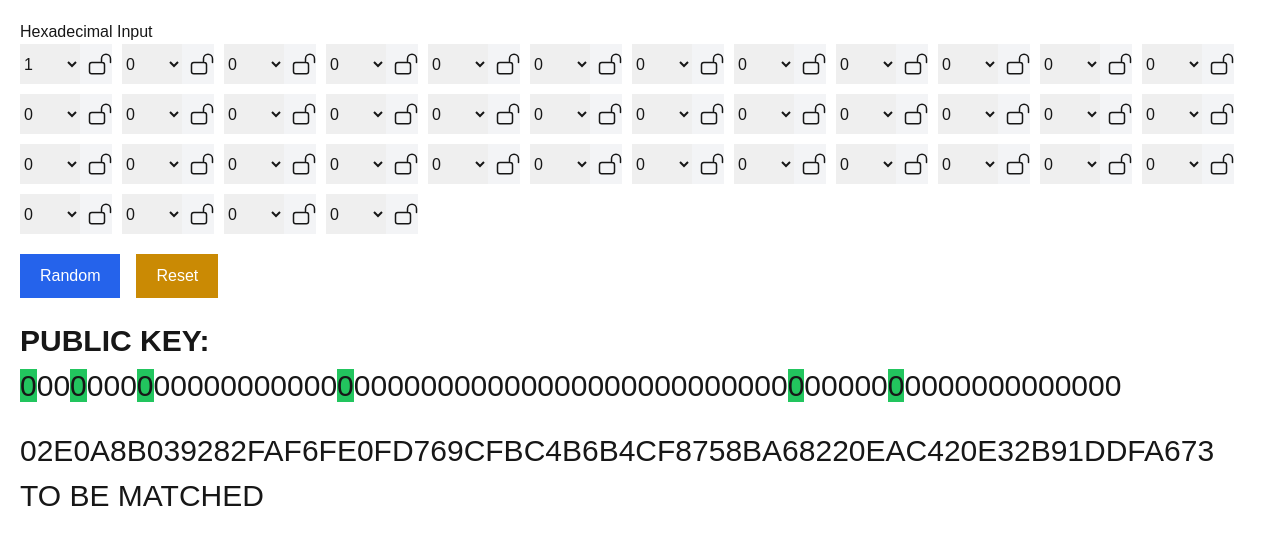
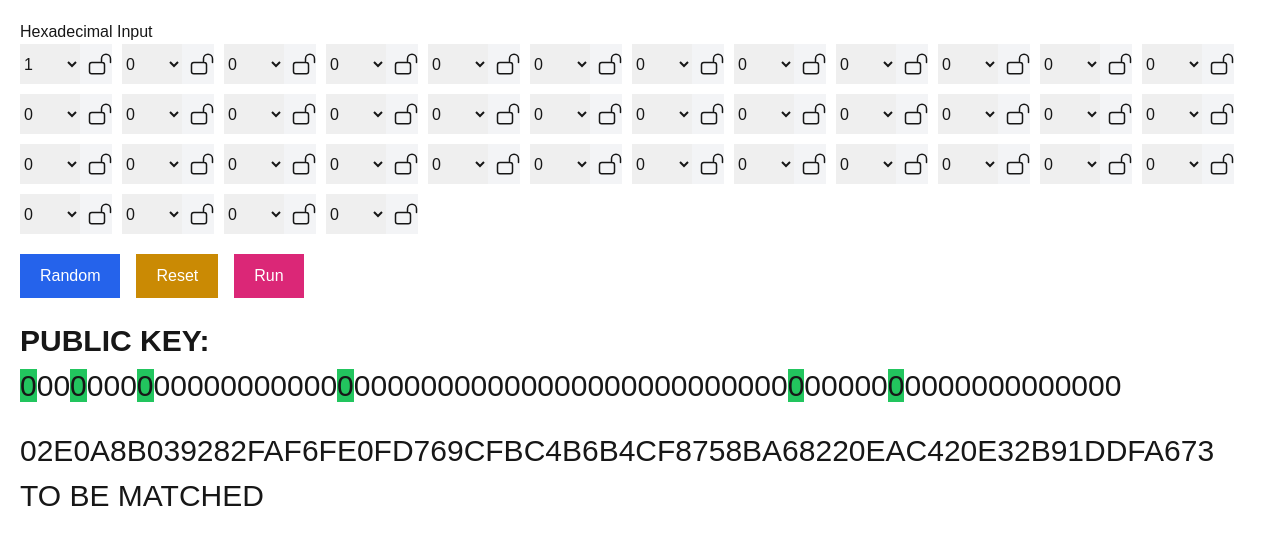
Before and after one commit to fre2mansur/p160, a Next.js app: page / in a window 1280 px wide. Shown: the top 544 px of the page. Built offline with nearby package versions, Linux system fonts and the light colour scheme.

Commit message:
auto funner

```diff
--- a/app/page.jsx
+++ b/app/page.jsx
@@ -47,6 +47,10 @@ export default function Home() {
   const unlockIcon =  <svg xmlns="http://www.w3.org/2000/svg" fill="none" viewBox="0 0 24 24" stroke-width="1.5" stroke="currentColor" class="size-6">
   <path stroke-linecap="round" stroke-linejoin="round" d="M13.5 10.5V6.75a4.5 4.5 0 1 1 9 0v3.75M3.75 21.75h10.5a2.25 2.25 0 0 0 2.25-2.25v-6.75a2.25 2.25 0 0 0-2.25-2.25H3.75a2.25 2.25 0 0 0-2.25 2.25v6.75a2.25 2.25 0 0 0 2.25 2.25Z" />
 </svg>;
+
+const [isRunning, setIsRunning] = useState(false); // New state to track if randomization is running
+const [intervalId, setIntervalId] = useState(null); // New state to store the interval ID
+
 
   const handleSelectChange = (index, event) => {
     const newValues = [...values];
@@ -104,6 +108,23 @@ export default function Home() {
     console.log(lockValues);
   }
 
+  // Function to start or stop the randomization process
+  const run = () => {
+    if (isRunning) {
+      // If already running, stop the interval
+      clearInterval(intervalId);
+      setIsRunning(false);
+      setIntervalId(null);
+    } else {
+      // Start the interval (10 randomizations per second)
+      const id = setInterval(() => {
+        handleRandomButtonClick()
+      }, 100); // 100 milliseconds = 10 times per second
+      setIntervalId(id);
+      setIsRunning(true);
+    }
+  };
+
   return (
     <div style={{ padding: "20px" }}>
 
@@ -136,6 +157,10 @@ export default function Home() {
         <button className="bg-yellow-600 p-4 ml-4 text-white" onClick={handleResetButtonClick} style={{ padding: "10px 20px", fontSize: "16px" }}>
           Reset
         </button>
+        <button className="bg-pink-600 p-4 ml-4 text-white" onClick={run} style={{ padding: "10px 20px", fontSize: "16px" }}>
+        {isRunning ? "Stop" : "Run"}
+      </button>
+
       </div>
       <div style={{ marginTop: "20px", fontSize: "30px", textTransform: "uppercase" }}>
         <strong>Public Key:</strong> <br/>
```
